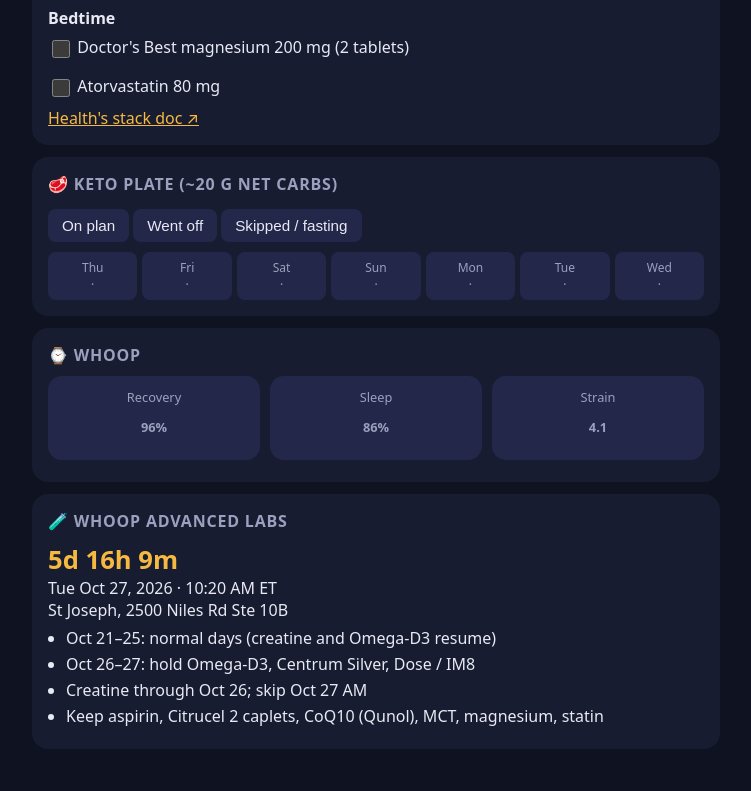
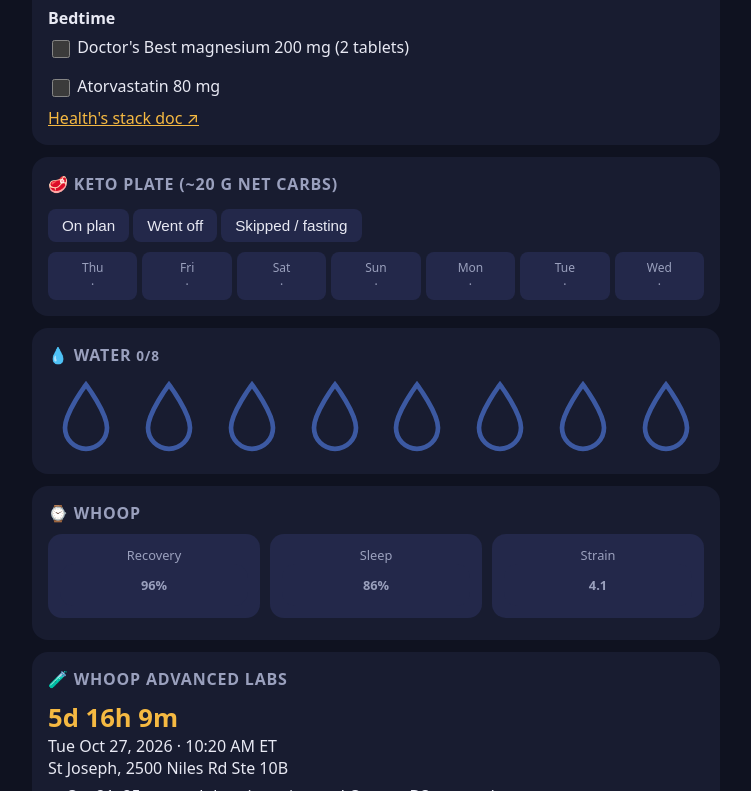
Before and after one commit to chisurf1/trainer-dash-e0330cae, a plain HTML site: page index.html in a window 1280 px wide. Shown: the part 1139-1930 px from the top of the page, without its empty margins (264-1015 px from the left). Drawn offline with Linux system fonts and the light colour scheme.

Commit message:
Add water drop counter (8 glasses) and rebalance day score 35/25/20/10/10

```diff
--- a/index.html
+++ b/index.html
@@ -13,6 +13,7 @@
 .on,.hi{background:var(--g)!important;color:#06210f!important;font-weight:700}.off,.lo{background:var(--r)!important;color:#fff!important;font-weight:700}.fast{background:var(--b)!important;color:#fff!important;font-weight:700}.md{background:var(--a)!important;color:#1a1205!important;font-weight:700}
 .w{display:grid;grid-template-columns:repeat(3,1fr);gap:10px}.w div{text-align:center;background:var(--c2);border-radius:14px;padding:12px;color:var(--m);font-size:.8rem}.big{font-size:1.6rem;font-weight:700;color:var(--a)}
 .cd{font-size:1.6rem;font-weight:800;color:var(--a)}ul{padding-left:18px;margin:6px 0}li{margin:4px 0}
+.drops{display:grid;grid-template-columns:repeat(8,1fr);gap:6px;width:100%}.drops button{background:none;border:0;padding:4px 0;cursor:pointer;-webkit-tap-highlight-color:transparent;touch-action:manipulation}.drops svg{width:100%;max-width:56px;height:auto;display:block;margin:0 auto}.drops path{fill:transparent;stroke:#5b8cff;stroke-width:2;opacity:.55;transition:all .15s}.drops button.f path{fill:#4aa3ff;stroke:#8fc6ff;opacity:1}
 .score{font-size:3rem;font-weight:800;line-height:1;color:var(--a)}.bd{font-size:.85rem;color:var(--m);margin:8px 0}
 </style></head><body><main>
 <h1 id="hd">Daily dashboard</h1>
@@ -21,6 +22,7 @@
 <div class="card"><h2>🏃 Today's challenge</h2><div id="ch"></div><div class="note" id="cons"></div><div id="items"></div><div class="strip" id="wstrip"></div></div>
 <div class="card"><h2>💊 Stack</h2><div id="stack"></div><a href="https://docs.google.com/document/d/1XhboshjdONUazegmiR3m3Ksoxgf-T5Oj0ymYBpSIoL8/edit" target="_blank">Health's stack doc ↗</a></div>
 <div class="card"><h2>🥩 Keto plate (~20 g net carbs)</h2><div class="btns" id="keto"></div><div class="strip" id="strip"></div></div>
+<div class="card"><h2>💧 Water <span id="wc" style="color:var(--m);font-size:.85rem"></span></h2><div class="drops" id="drops"></div></div>
 <div class="card"><h2>⌚ WHOOP</h2><div class="w" id="whoop"></div><div id="wn" style="color:#8a909c;margin-top:6px"></div></div>
 <div class="card"><h2>🧪 WHOOP Advanced Labs</h2><div class="cd" id="cd"></div>
 <div>Tue Oct 27, 2026 · 10:20 AM ET<br>St Joseph, 2500 Niles Rd Ste 10B</div>
@@ -61,11 +63,14 @@
 if(W.recovery==null&&W.sleep==null&&W.strain==null)document.getElementById("wn").textContent="No WHOOP data today";
 if(D.notes){const n=document.getElementById("notes");n.hidden=false;n.textContent=D.notes;}
 
+const wak="water",WA=LS(wak)||{};let wn=WA[day]||0;const DROP='<svg viewBox="0 0 24 32"><path d="M12 2C12 2 3 14 3 20.5a9 9 0 0 0 18 0C21 14 12 2 12 2z"/></svg>';
+function rw(){document.getElementById("drops").innerHTML=Array.from({length:8},(_,i)=>`<button aria-label="Glass ${i+1}" data-i="${i}" class="${i<wn?"f":""}">${DROP}</button>`).join("");document.getElementById("wc").textContent=wn+"/8";}
+document.getElementById("drops").onclick=e=>{const b=e.target.closest("button");if(!b)return;const i=+b.dataset.i;wn=i<wn?i:i+1;WA[day]=wn;SS(wak,WA);rw();score()};rw();
 function score(){
-  // Workout 40
+  // Workout 35
   const req=its.map((t,i)=>({t,i})).filter(x=>!/optional/i.test(x.t));
-  let w=0;if(req.length){const done=req.filter(x=>ws[x.i]).length;w=Math.round(40*done/req.length);}
-  // Stack 30 — 10 per group; skipped items don't count
+  let w=0;if(req.length){const done=req.filter(x=>ws[x.i]).length;w=Math.round(35*done/req.length);}
+  // Stack 25 — split evenly across groups; skipped items don't count
   let stPts=0;const parts=[];
   for(const[g,items]of Object.entries(STACK)){
     const need=items.filter(([id])=>!skipped(id,day));
@@ -77,10 +82,12 @@
   const kv=kl[day];const k=(kv==="on"||kv==="fast")?20:0;
   // WHOOP 10 — recovery present for today's data.json
   const wh=(D.date===day&&W.recovery!=null)?10:0;
-  const tot=w+stPts+k+wh;
+  stPts=Math.round(25*stPts/(10*Object.keys(STACK).length));
+  const wa=Math.round(10*wn/8);
+  const tot=w+stPts+k+wa+wh;
   document.getElementById("sc").textContent=tot;
   document.getElementById("sb").textContent=
-    `Workout ${w}/40 · Stack ${stPts}/30 · Keto ${k}/20 · WHOOP ${wh}/10`;
+    `Workout ${w}/35 · Stack ${stPts}/25 · Keto ${k}/20 · Water ${wa}/10 · WHOOP ${wh}/10`;
   const SH=LS("scorehist")||{};SH[day]=tot;SS("scorehist",SH);
   let s="";for(let i=6;i>=0;i--){const dt=new Date(day+"T12:00");dt.setDate(dt.getDate()-i);const dk=dt.toLocaleDateString("en-CA");
     const v=SH[dk];let cls="";if(v!=null){cls=v>=70?"hi":v>=40?"md":"lo";}
```
